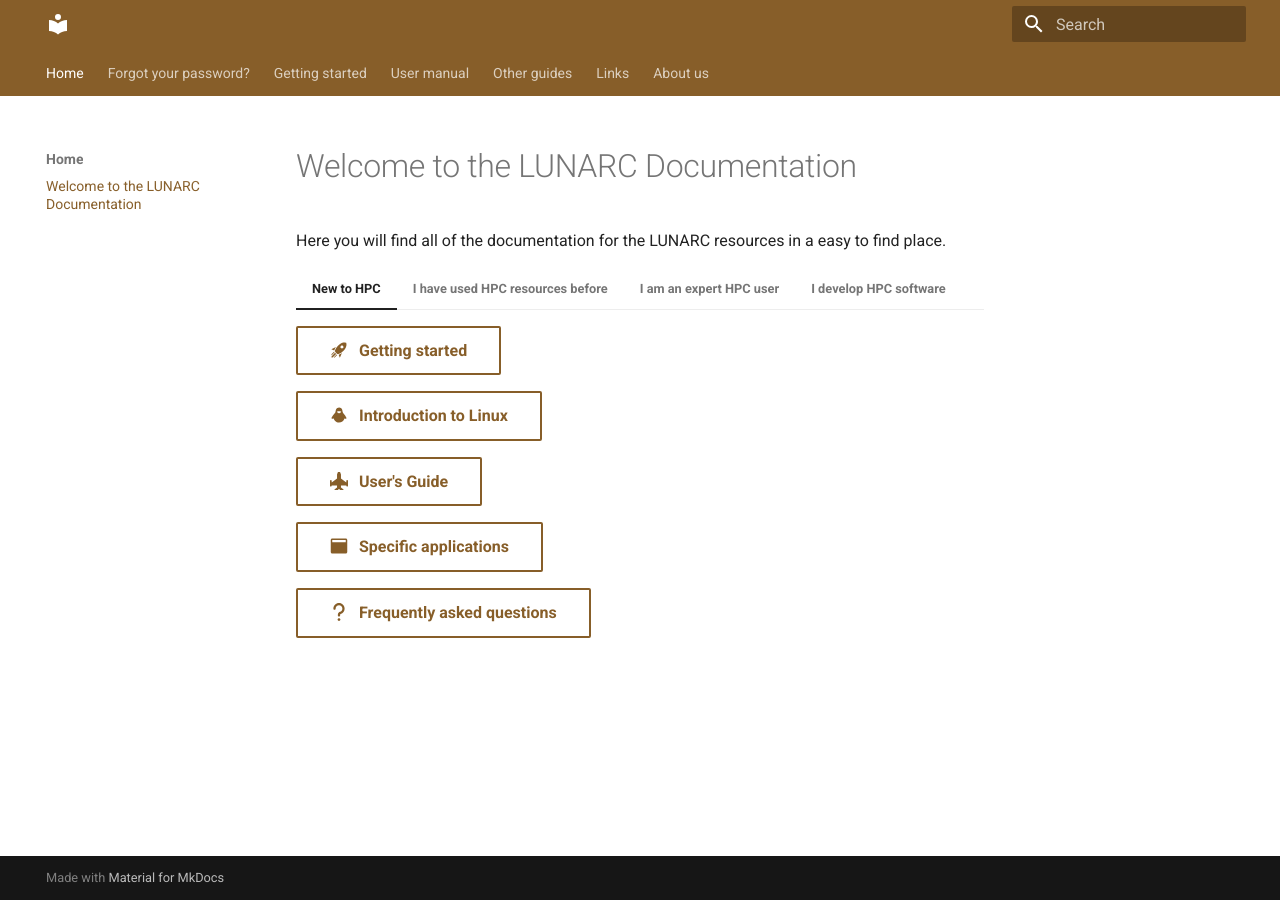
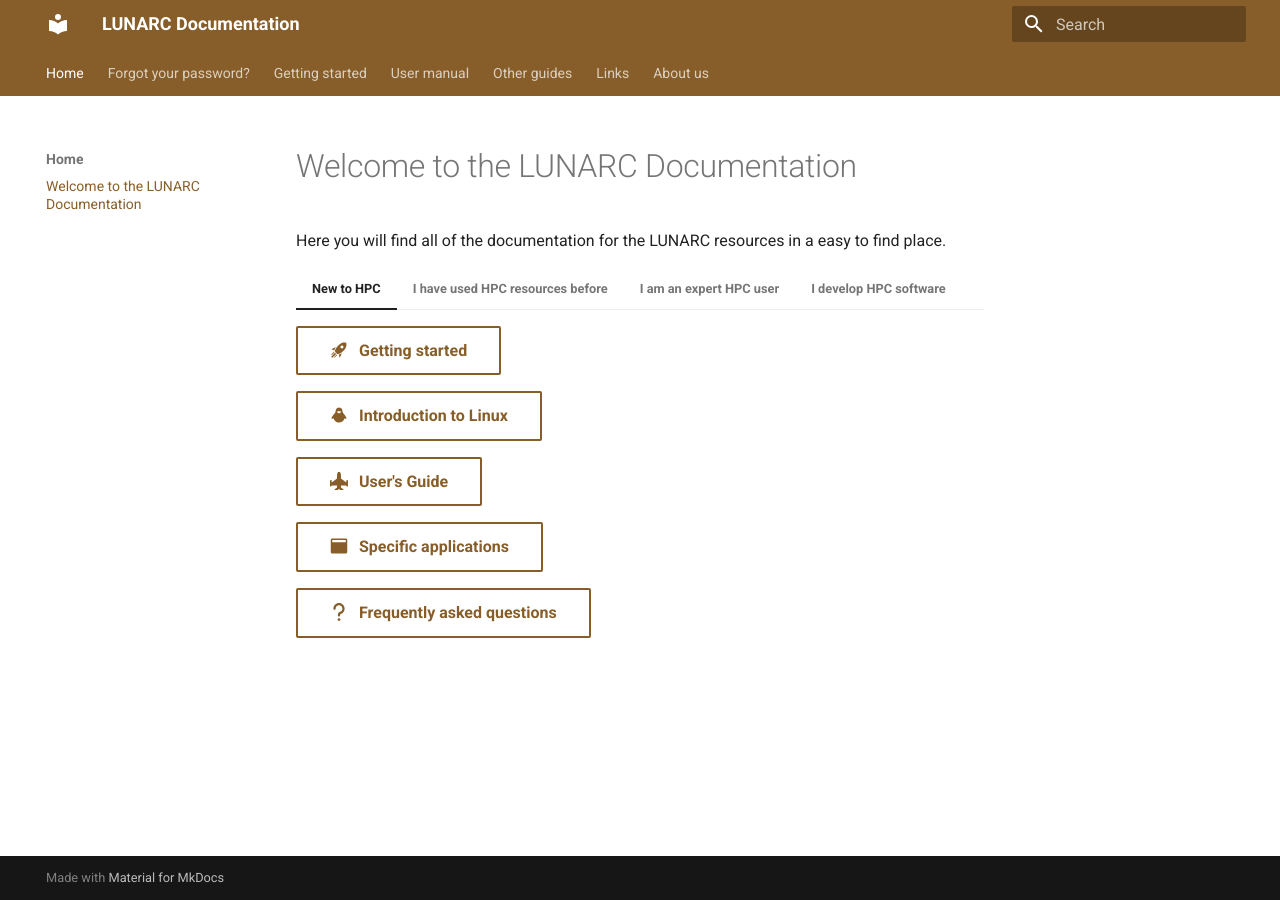
Before and after one commit to lunarc/lunarc_docs, an MkDocs documentation site: the page built from docs/index.md, in a window 1280 px wide. Built offline with MkDocs 1.6.1 and Material for MkDocs 9.7.7, drawn with Linux system fonts in a browser that asks for light colours; comment, search, counter and statistics services are not loaded; some of the changed lines change nothing that is shown.

Commit message:
Update mkdocs.yml

```diff
--- a/mkdocs.yml
+++ b/mkdocs.yml
@@ -1,4 +1,4 @@
-esite_name: LUNARC Documentation
+site_name: LUNARC Documentation
 nav:
 - Home:
   - Welcome to the LUNARC Documentation: index.md
```
